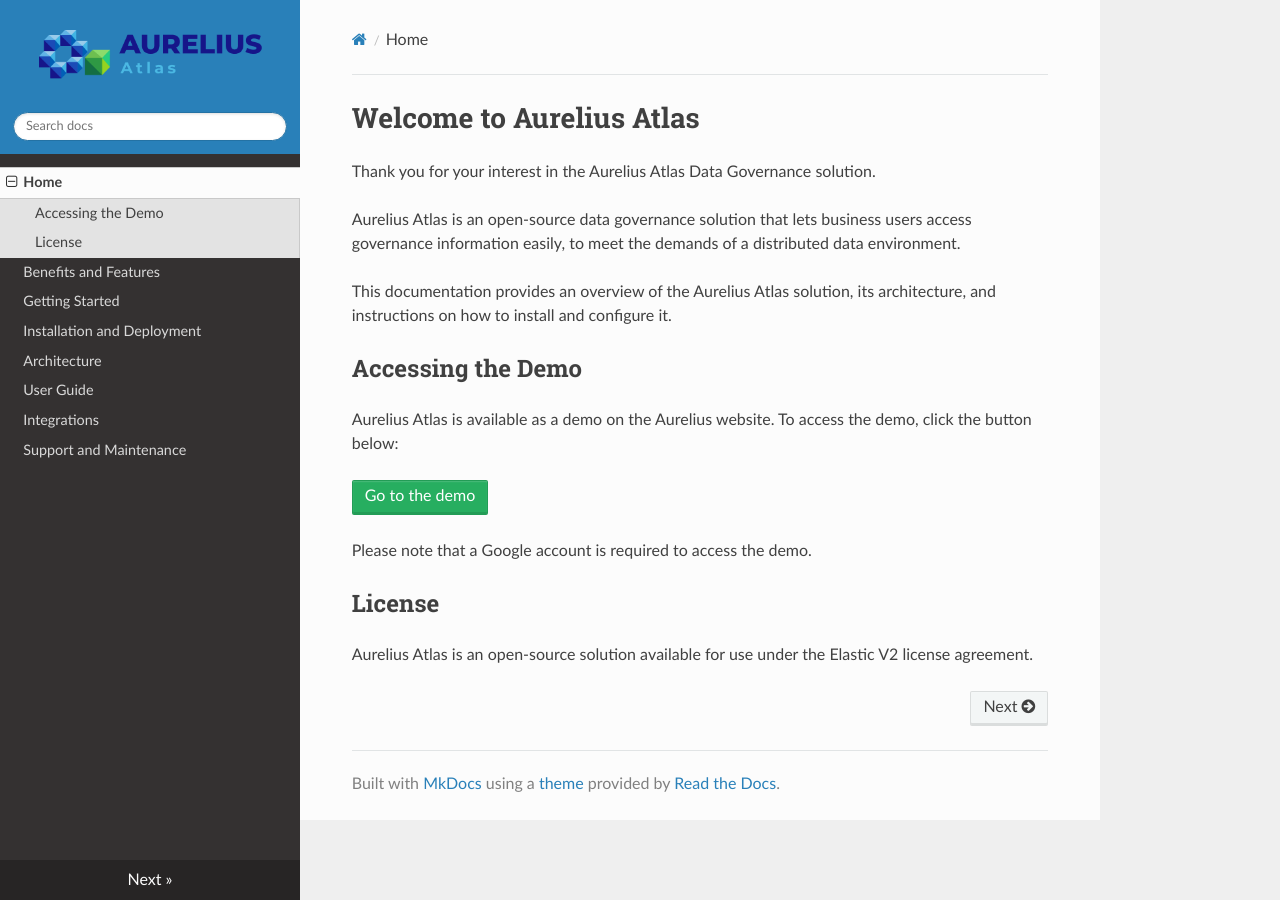
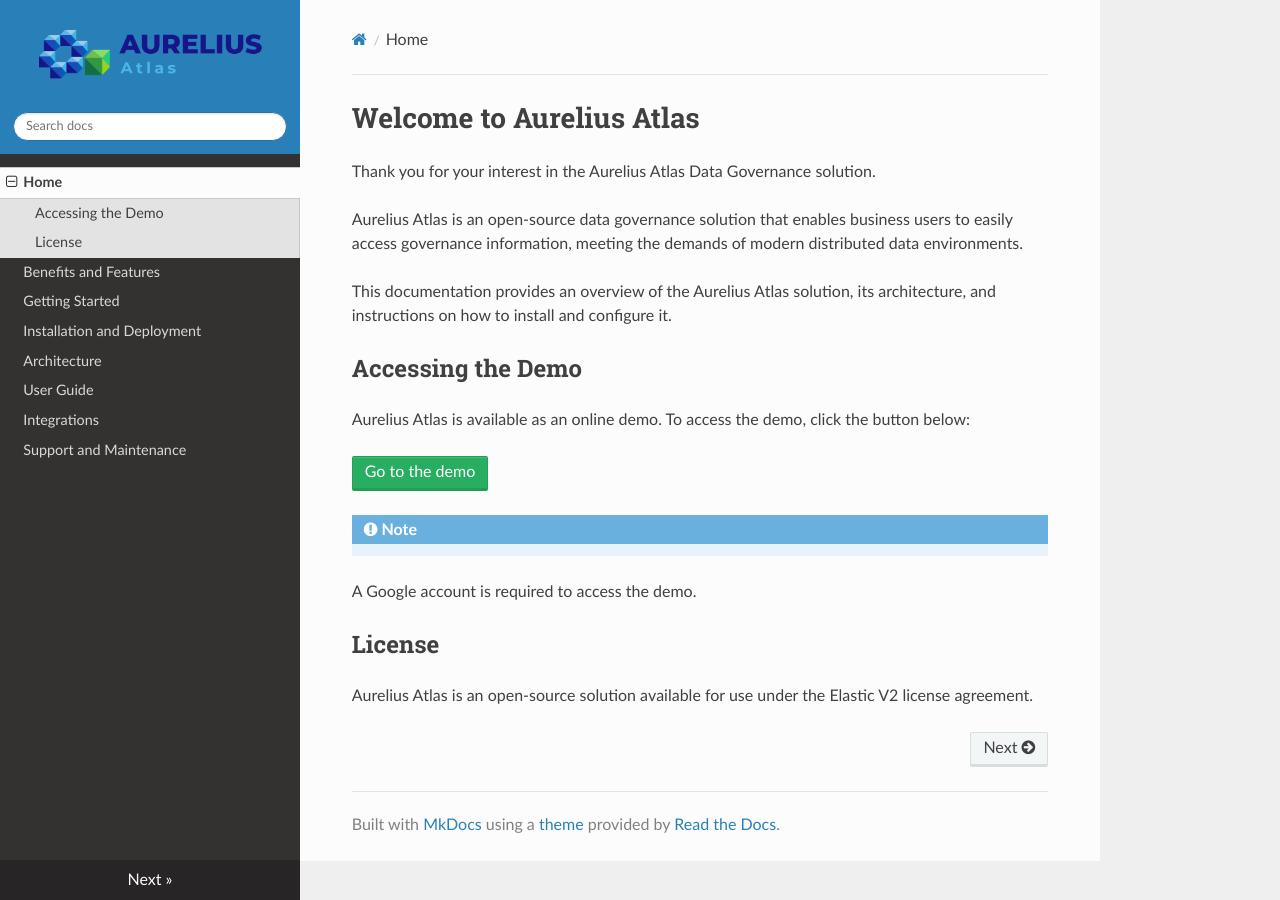
Before and after one commit to aureliusenterprise/aurelius-atlas-documentation, an MkDocs documentation site: the page built from docs/index.md, in a window 1280 px wide. Built offline with MkDocs 1.6.1, drawn with Linux system fonts in a browser that asks for light colours; nearby versions of some CDN libraries.

Commit message:
enable admonitions

```diff
--- a/docs/index.md
+++ b/docs/index.md
@@ -2,19 +2,20 @@
 
 Thank you for your interest in the Aurelius Atlas Data Governance solution.
 
-Aurelius Atlas is an open-source data governance solution that lets business users access governance information
-easily, to meet the demands of a distributed data environment.
+Aurelius Atlas is an open-source data governance solution that enables business users to easily access governance
+information, meeting the demands of modern distributed data environments.
 
 This documentation provides an overview of the Aurelius Atlas solution, its architecture, and instructions on
 how to install and configure it.
 
 ## Accessing the Demo
 
-Aurelius Atlas is available as a demo on the Aurelius website. To access the demo, click the button below:
+Aurelius Atlas is available as an online demo. To access the demo, click the button below:
 
 <a class="btn btn-success" href="https://aureliusdev.westeurope.cloudapp.azure.com/demo/atlas/">Go to the demo</a>
 
-Please note that a Google account is required to access the demo.
+!!! note
+A Google account is required to access the demo.
 
 ## License
 
--- a/mkdocs.yml
+++ b/mkdocs.yml
@@ -15,3 +15,6 @@
   - User Guide: user-guide.md
   - Integrations: integrations.md
   - Support and Maintenance: support-and-maintenance.md
+
+markdown_extensions:
+  - admonition
```
